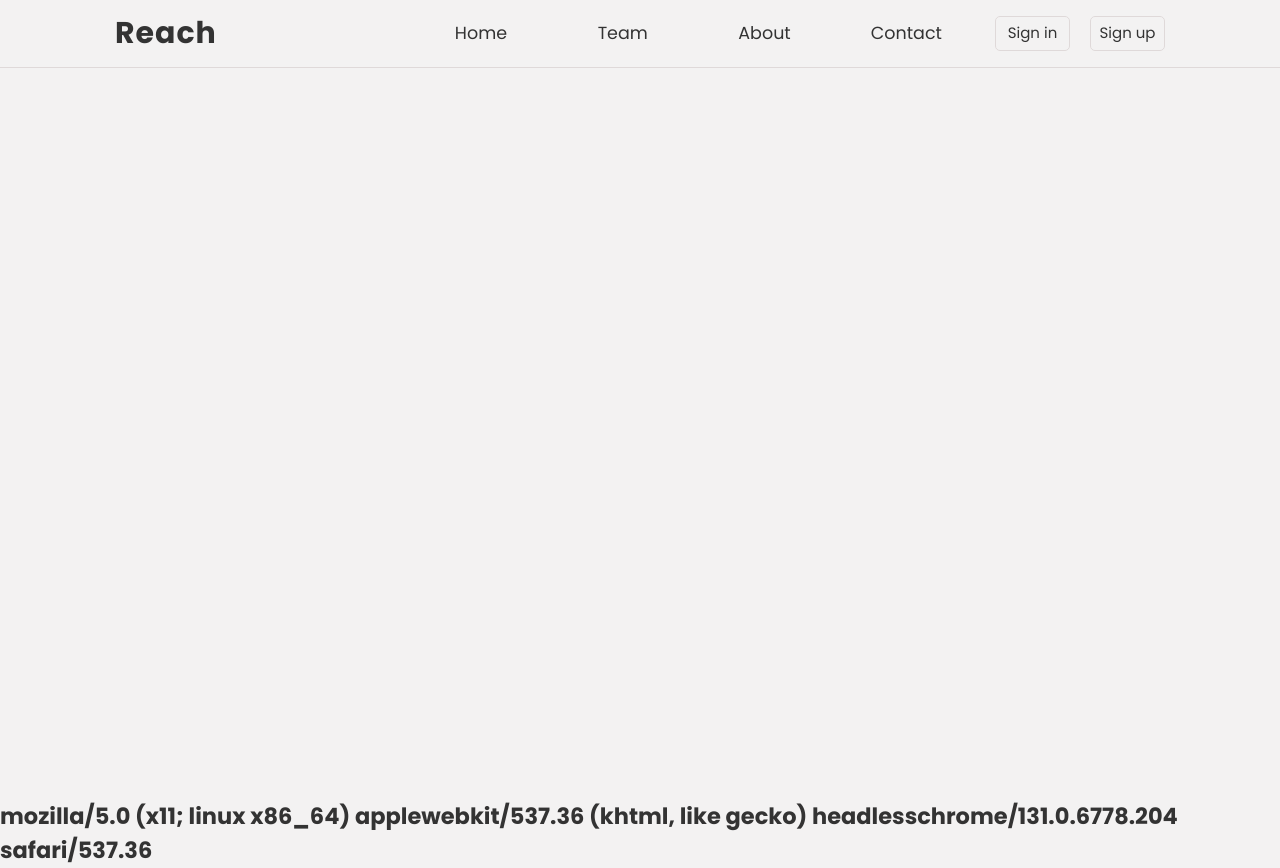
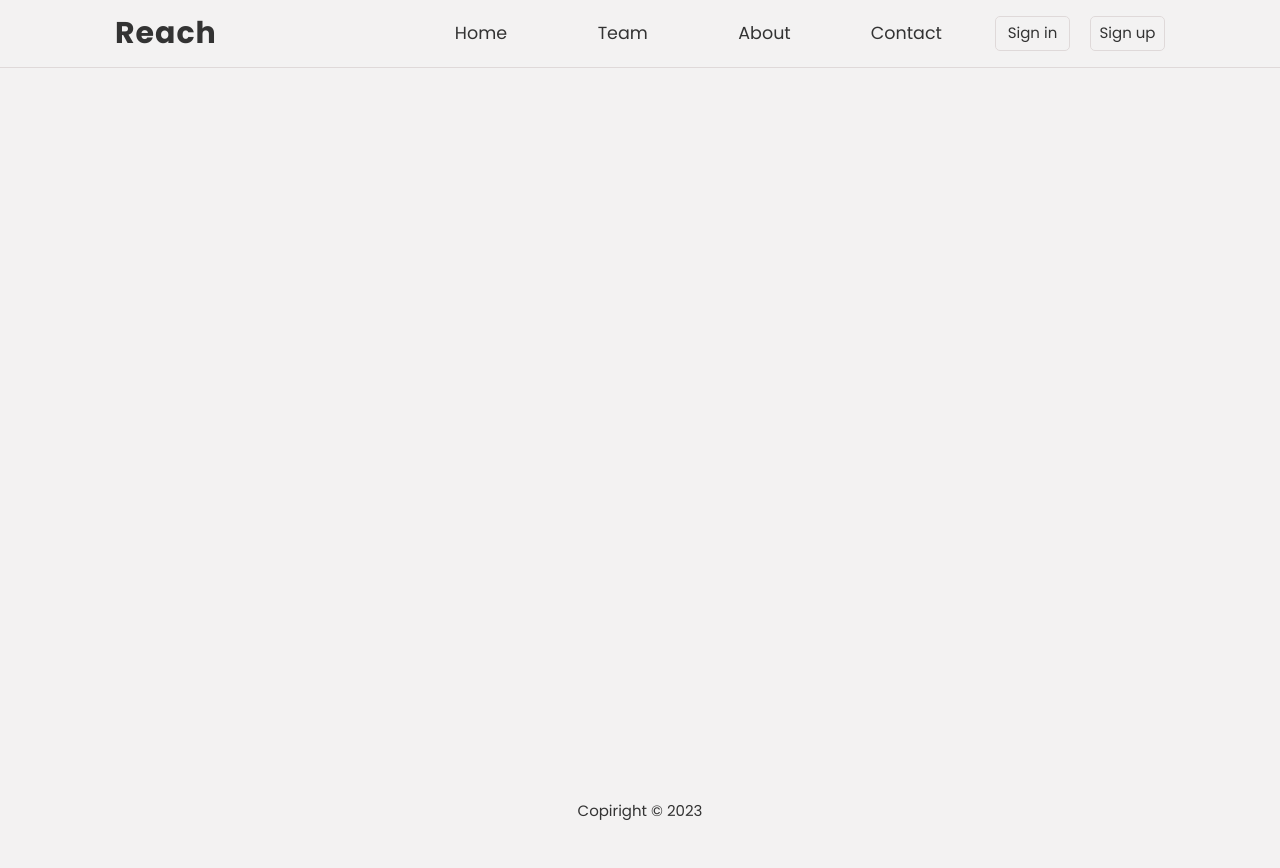
Before and after one commit to rocketxl5/reach, a React (Create React App) app: page / in a window 1280 px wide. After the commit the page ends 823 px from the top, so only its background shows below. Built offline with nearby package versions, Linux system fonts and the light colour scheme.

Commit message:
Minos css change

```diff
--- a/src/components/layout/Footer.js
+++ b/src/components/layout/Footer.js
@@ -1,14 +1,10 @@
 import React, { useState, useEffect } from 'react'
 
 function Footer() {
-    const [userAgent, setUserAgent] = useState('')
 
-    useEffect(() => {
-        setUserAgent(window.navigator.userAgent.toLowerCase())
-    }, [])
     return (
         <div>
-            <h2>{userAgent}</h2>
+            <p className="center">Copiright &copy; 2023</p>
         </div>
     )
 }
--- a/src/components/layout/Navbar.js
+++ b/src/components/layout/Navbar.js
@@ -6,7 +6,7 @@ import useSetBrowser from '../hooks/useSetBrowser'
 
 function Navbar() {
     const [target, setTarget] = useState({})
-    const { isFirefox, isChrome } = useSetBrowser()
+    const { isFirefox } = useSetBrowser()
 
     useEffect(() => {
         if (isFirefox) {
@@ -15,10 +15,8 @@ function Navbar() {
     }, [isFirefox])
 
     useEffect(() => {
-        if (isChrome) {
-            animateMenu()
-        }
-    }, [isChrome])
+        animateMenu(document.querySelector('.mobile-nav-label'))
+    }, [])
 
     return (
         <div className="navbar">
--- a/src/components/utilities/animateMenu.js
+++ b/src/components/utilities/animateMenu.js
@@ -1,3 +1,10 @@
-export default function animateMene() {
-    console.log('In animateMenu')
+export default function animateMenu(hamburger) {
+
+    const middle = hamburger.firstChild
+    const before = getComputedStyle(middle, ':before')
+    const after = middle.afer
+    // after.style.transform = 'translate(-1px, -9px;)'
+    console.log(middle)
+    console.log(before)
+    console.log(after)
 }
--- a/src/components/utilities/baseURL.js
+++ b/src/components/utilities/baseURL.js
@@ -1,5 +1,5 @@
 const baseURL = () => {
-    const inProduction = true
+    const inProduction = false
 
     if (inProduction) {
         return 'https://reach-server.onrender.com'
--- a/src/css/form.css
+++ b/src/css/form.css
@@ -91,7 +91,7 @@ input:-webkit-autofill:active{
 }
 
 .login-password i {
-    font-size: var(--fs-400);
+    font-size: var(--fs-500);
     color: #c9c9c9;
 }
 
--- a/src/css/style.css
+++ b/src/css/style.css
@@ -159,7 +159,7 @@ header.checked .mobile-nav-label::before {
 header:has(input:checked) .mobile-nav-label::after,
 header.checked .mobile-nav-label::after {
     rotate: 45deg;
-    translate:-1px -9px;
+    translate:-1px -10px;
 }
 
 header:has(input:checked) .mobile-nav-label,
```
